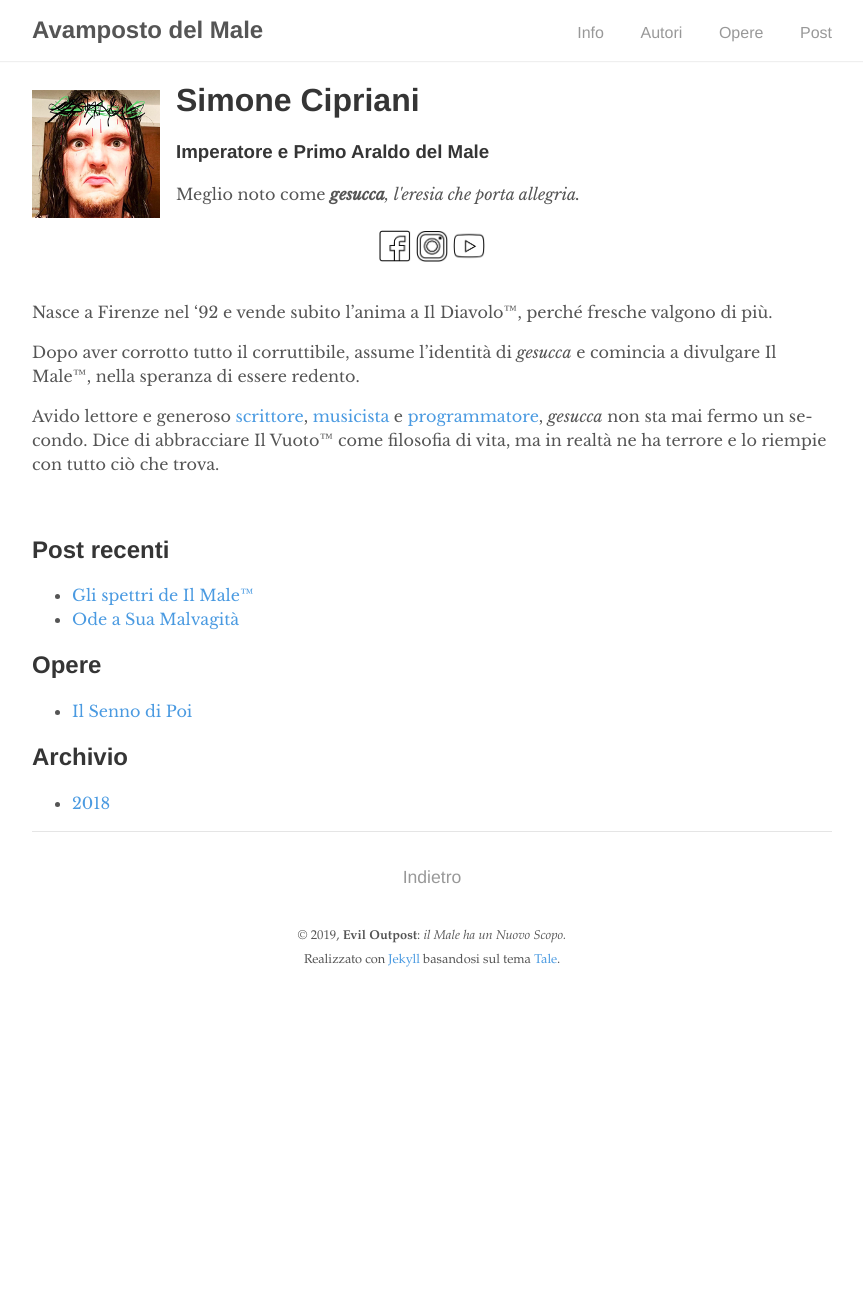
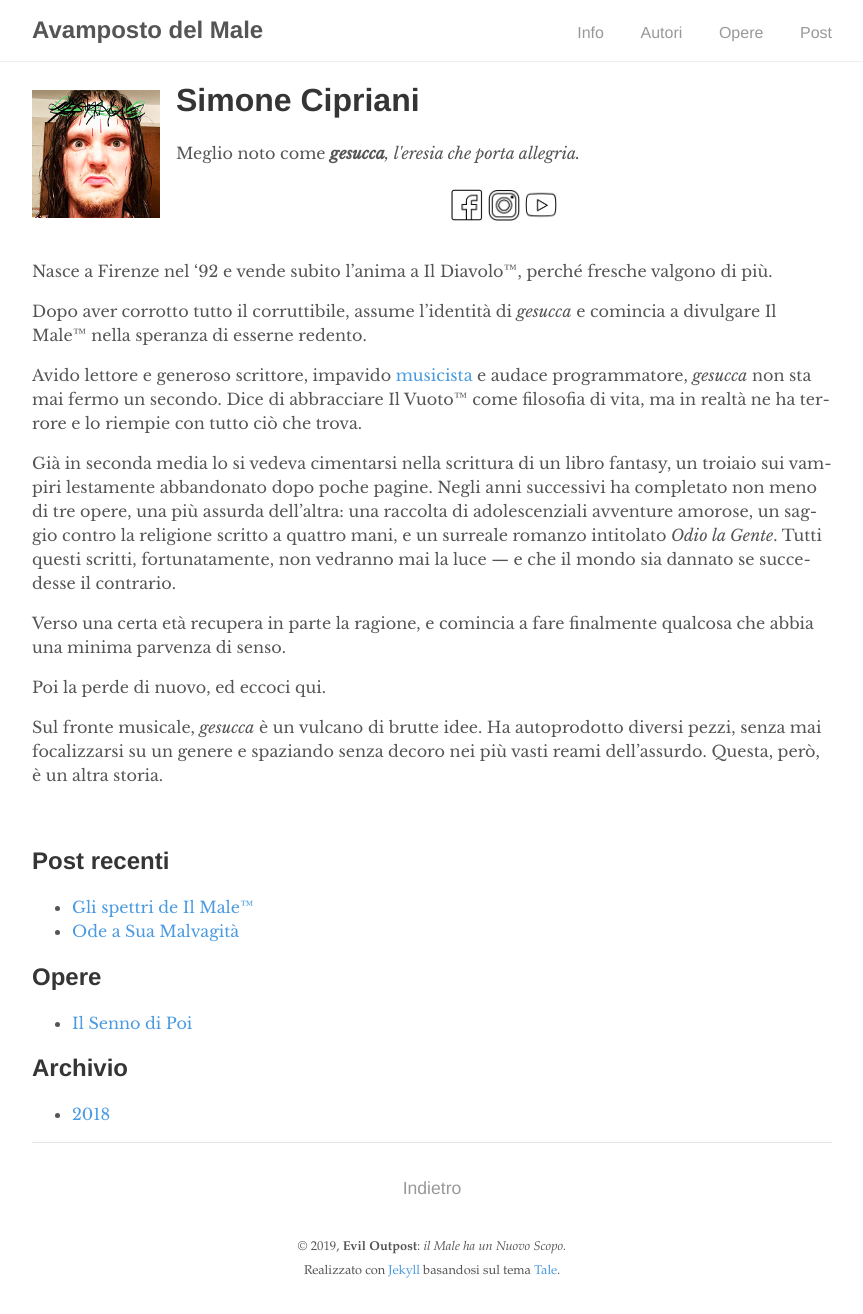
Before and after one commit to eviloutpost/eviloutpost.github.io, a Jekyll site: the page built from _authors/gesucca.md, in a window 1280 px wide. Shown: the whole page, without its empty margins (208-1071 px from the left). Built offline with Jekyll 4.4.1, drawn with Linux system fonts in a browser that asks for light colours; before the commit the page ends 1003 px from its top, so only the background shows below that.

Commit message:
Started editing authors

```diff
--- a/_authors/gesucca.md
+++ b/_authors/gesucca.md
@@ -11,13 +11,18 @@ youtube: https://www.youtube.com/channel/UCVn26_2xCJDngLicWKxQRmw
 image: gesucca.png
 layout: author
 ---
-
 Nasce a Firenze nel '92 e vende subito l'anima a Il Diavolo&trade;, perché fresche valgono di più.
 
-Dopo aver corrotto tutto il corruttibile, assume l'identità di *{{ page.nickname }}* e comincia a divulgare Il Male&trade;, nella speranza di essere redento.
+Dopo aver corrotto tutto il corruttibile, assume l'identità di *{{ page.nickname }}* e comincia a divulgare Il Male&trade; nella speranza di esserne redento.
 
-Avido lettore e generoso [scrittore][wordpress], [musicista][soundcloud] e [programmatore][github], *{{ page.nickname }}* non sta mai fermo un secondo. Dice di abbracciare Il Vuoto&trade; come filosofia di vita, ma in realtà ne ha terrore e lo riempie con tutto ciò che trova.
+Avido lettore e generoso scrittore, impavido [musicista][soundcloud] e audace programmatore, *{{ page.nickname }}* non sta mai fermo un secondo. Dice di abbracciare Il Vuoto&trade; come filosofia di vita, ma in realtà ne ha terrore e lo riempie con tutto ciò che trova.
 
-[wordpress]:  https://gesuccascrittore.wordpress.com
-[github]:     https://github.com/gesucca
+Già in seconda media lo si vedeva cimentarsi nella scrittura di un libro fantasy, un troiaio sui vampiri lestamente abbandonato dopo poche pagine. Negli anni successivi ha completato non meno di tre opere, una più assurda dell'altra: una raccolta di adolescenziali avventure amorose, un saggio contro la religione scritto a quattro mani, e un surreale romanzo intitolato *Odio la Gente*. Tutti questi scritti, fortunatamente, non vedranno mai la luce --- e che il mondo sia dannato se succedesse il contrario.
+
+Verso una certa età recupera in parte la ragione, e comincia a fare finalmente qualcosa che abbia una minima parvenza di senso.
+
+Poi la perde di nuovo, ed eccoci qui.
+
+Sul fronte musicale, *{{ page.nickname }}* è un vulcano di brutte idee. Ha autoprodotto diversi pezzi, senza mai focalizzarsi su un genere e spaziando senza decoro nei più vasti reami dell'assurdo. Questa, però, è un altra storia.
+
 [soundcloud]: https://soundcloud.com/user-326240122
--- a/_layouts/author.html
+++ b/_layouts/author.html
@@ -4,7 +4,6 @@ layout: default
 <img src="img/{{ page.image }}" style="float: left; width:128px; height:128px; margin-right:16px; margin-top:8px; margin-bottom:8px;">
 
 <h1 class="donthyphenate">{{ page.name }}</h1>
-<h3 class="donthyphenate">{{ page.position }}</h3>
 
 {% unless page.anonymous %}
   Meglio not{{ page.gender }} come <i><b>{{ page.nickname }}</b>, {{ page.description }}.</i>
```
